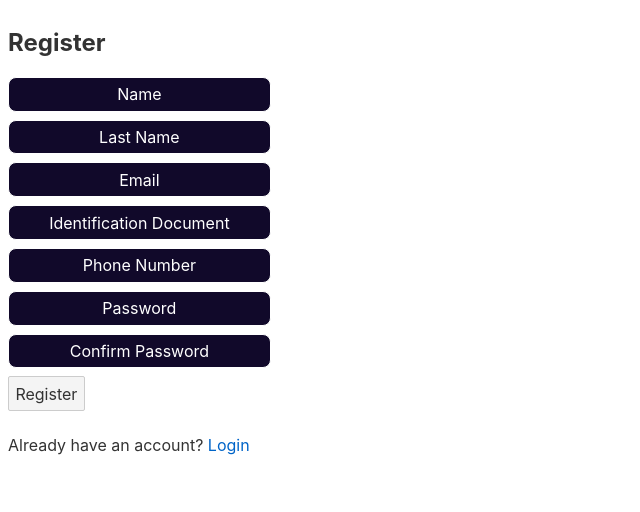
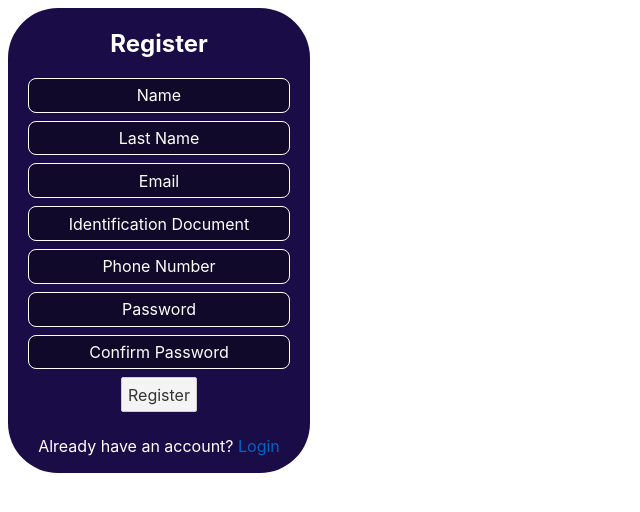
Before and after one commit to dog-Mangy/qatu-frontend, a Svelte app: page /register in a window 1280 px wide. Shown: the top 512 px of the page, without its empty margins (0-640 px from the left). Built offline with nearby package versions, Linux system fonts and the light colour scheme.

Commit message:
style: aply style to form register

```diff
--- a/src/view/components/Register.Component.svelte
+++ b/src/view/components/Register.Component.svelte
@@ -86,3 +86,21 @@
 		Already have an account? <a href="/login">Login</a>
 	</p>
 </div>
+
+<style>
+	h2,
+	p {
+		color: white;
+	}
+	div {
+		background: #1a0c46;
+		border-radius: 50px;
+		justify-items: center;
+		max-width: 300px;
+		padding: 1px;
+	}
+
+	form {
+		justify-items: center;
+	}
+</style>
```
